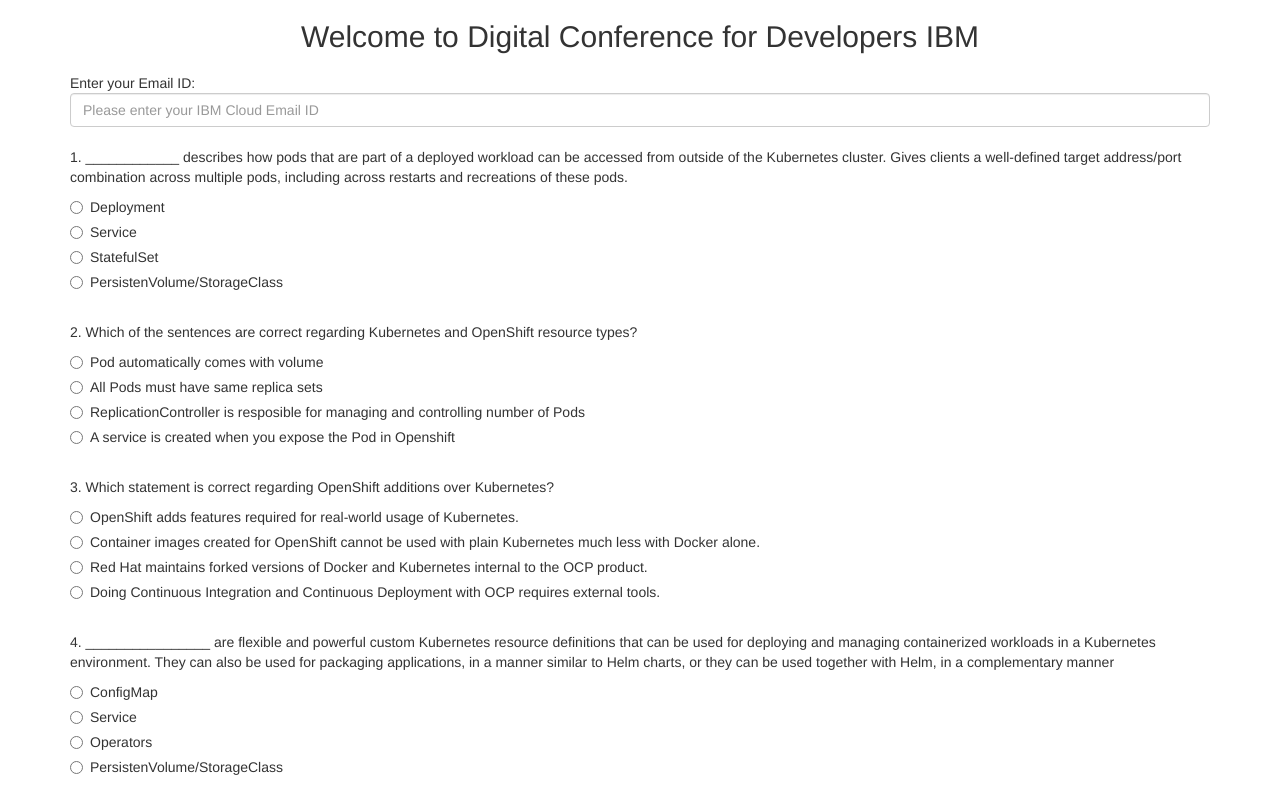
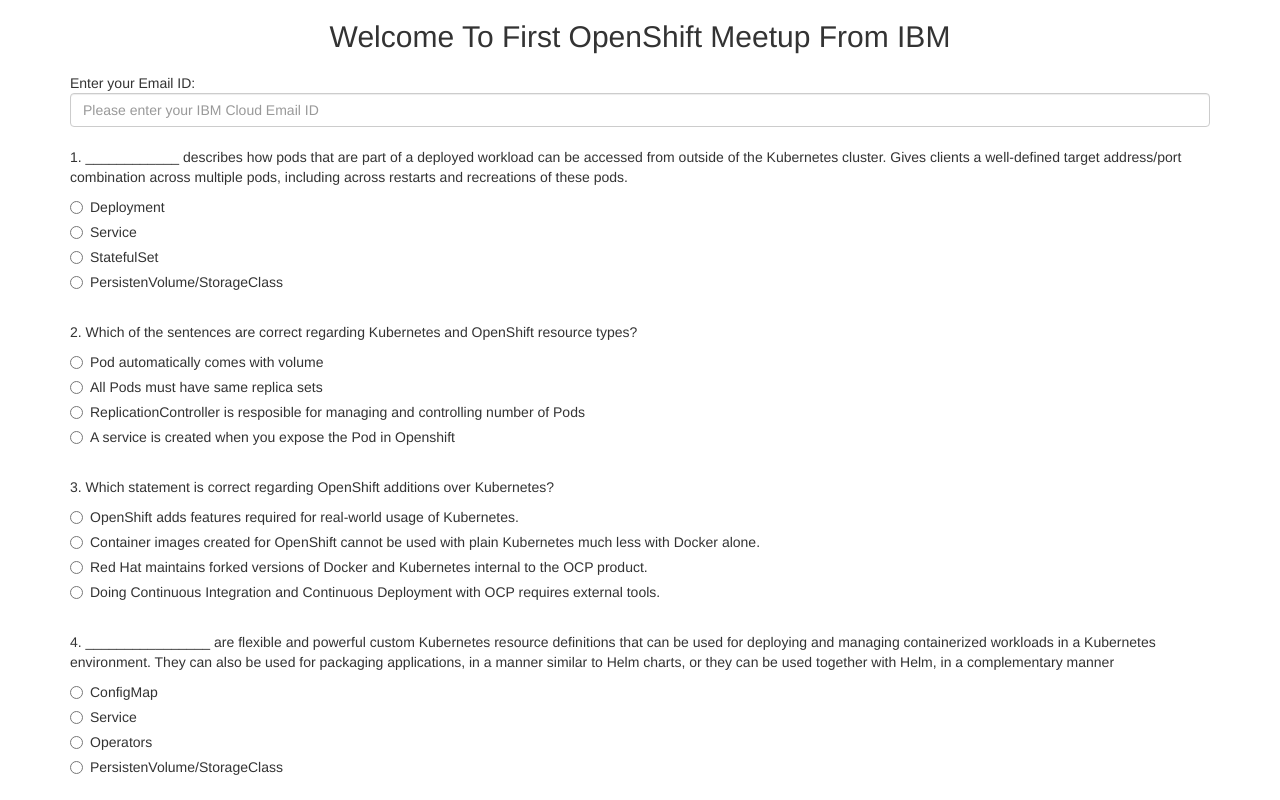
Before and after one commit to shiprajain14/simple-quiz-app, a website: page views/index.html in a window 1280 px wide. Shown: the top 800 px of the page. Drawn offline with nearby package versions, Linux system fonts and the light colour scheme.

Commit message:
updated title

```diff
--- a/views/index.html
+++ b/views/index.html
@@ -14,7 +14,7 @@
 
     <div class="container">
         <div class="py-5 text-center">
-        <h2>Welcome to Digital Conference for Developers IBM</h2>
+        <h2>Welcome To First OpenShift Meetup From IBM</h2>
         <!-- <p class="lead">Answer these multiple choice questions to earn goodies!</p> -->
         </div>
         <form method="POST" action="/quizsubmission">
```
